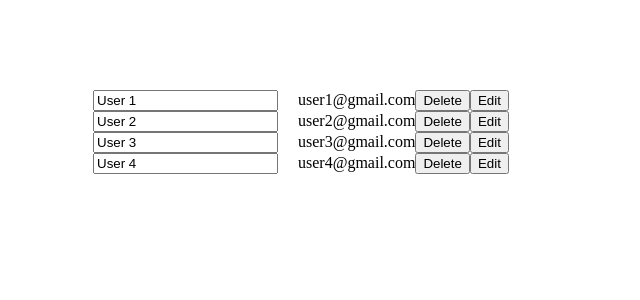
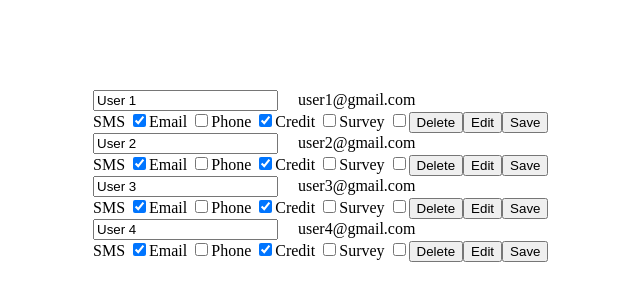
Before and after one commit to ValentinaKocharyan/user-validation, an Angular app: page / in a window 1280 px wide. Shown: the part 110-410 px from the top of the page, without its empty margins (247-887 px from the left). Built offline with nearby package versions, Linux system fonts and the light colour scheme.

Commit message:
UV: implement user verification functionality

```diff
--- a/src/app/@core/interfaces/IUsers.ts
+++ b/src/app/@core/interfaces/IUsers.ts
@@ -2,4 +2,5 @@ export interface UserType {
   id: number;
   name: string;
   email: string;
+  verification: Array<boolean>;
 }
--- a/src/app/app.component.html
+++ b/src/app/app.component.html
@@ -2,7 +2,15 @@
   <div *ngFor="let user of users.users">
     <input type="text" value="{{user?.name}}" [(ngModel)]="user.name">
     <span style="padding-left: 20px;">{{user.email}}</span>
+    <div style="display: inline-block;">
+      <div style="display: inline-block" *ngFor="let verification, of users.verifications; let i = index;">
+        <label>{{verification}}
+          <input type="checkbox" [(ngModel)]="user.verification[i]" [checked]="user.verification[i]">
+        </label>
+      </div>
+    </div>
     <button (click)="deleteUser(users, user.id)">Delete</button>
     <button (click)="editUser(users, user.id, user.name)">Edit</button>
+    <button (click)="saveUserVerification(users, user.id, user.verification)">Save</button>
   </div>
 </div>
--- a/src/app/app.component.ts
+++ b/src/app/app.component.ts
@@ -22,4 +22,7 @@ export class AppComponent implements OnInit {
   editUser(users, userId: number, name: string) {
     this.users.editUser(users.users, userId, name);
   }
+  saveUserVerification(users, userId: number, verification: Array<boolean>) {
+    this.users.saveUserVerification(users.users, userId, verification);
+  }
 }
--- a/src/app/app.service.ts
+++ b/src/app/app.service.ts
@@ -2,26 +2,31 @@ import { Observable } from 'rxjs';
 import { UserType } from './@core/interfaces';
 
 export class User {
+  public  verifications: Array<string> = ['SMS', 'Email', 'Phone', 'Credit', 'Survey'];
   public users: Array<UserType> = [
     {
       id: 1,
       name: 'User 1',
-      email: 'user1@gmail.com'
+      email: 'user1@gmail.com',
+      verification: [true, false, true, false, false]
     },
     {
       id: 2,
       name: 'User 2',
-      email: 'user2@gmail.com'
+      email: 'user2@gmail.com',
+      verification: [true, false, true, false, false]
     },
     {
       id: 3,
       name: 'User 3',
-      email: 'user3@gmail.com'
+      email: 'user3@gmail.com',
+      verification: [true, false, true, false, false]
     },
     {
       id: 4,
       name: 'User 4',
-      email: 'user4@gmail.com'
+      email: 'user4@gmail.com',
+      verification: [true, false, true, false, false]
     }
   ];
   public getUsers(users: UserType[]): object {
@@ -60,4 +65,17 @@ export class User {
       console.log(error);
     });
   }
+  public saveUserVerification(users: UserType[], id: number, verification: Array<boolean>): object {
+    const index = this.users.findIndex(item => item.id === id);
+    const observable = new Observable<UserType[]>(function subscribe(subscriber: any) {
+      users[index].verification = verification;
+      subscriber.next(users);
+      subscriber.complete();
+    });
+    return observable.subscribe(data => {
+      this.users = data;
+    }, (error) => {
+      console.log(error);
+    });
+  }
 }
```
